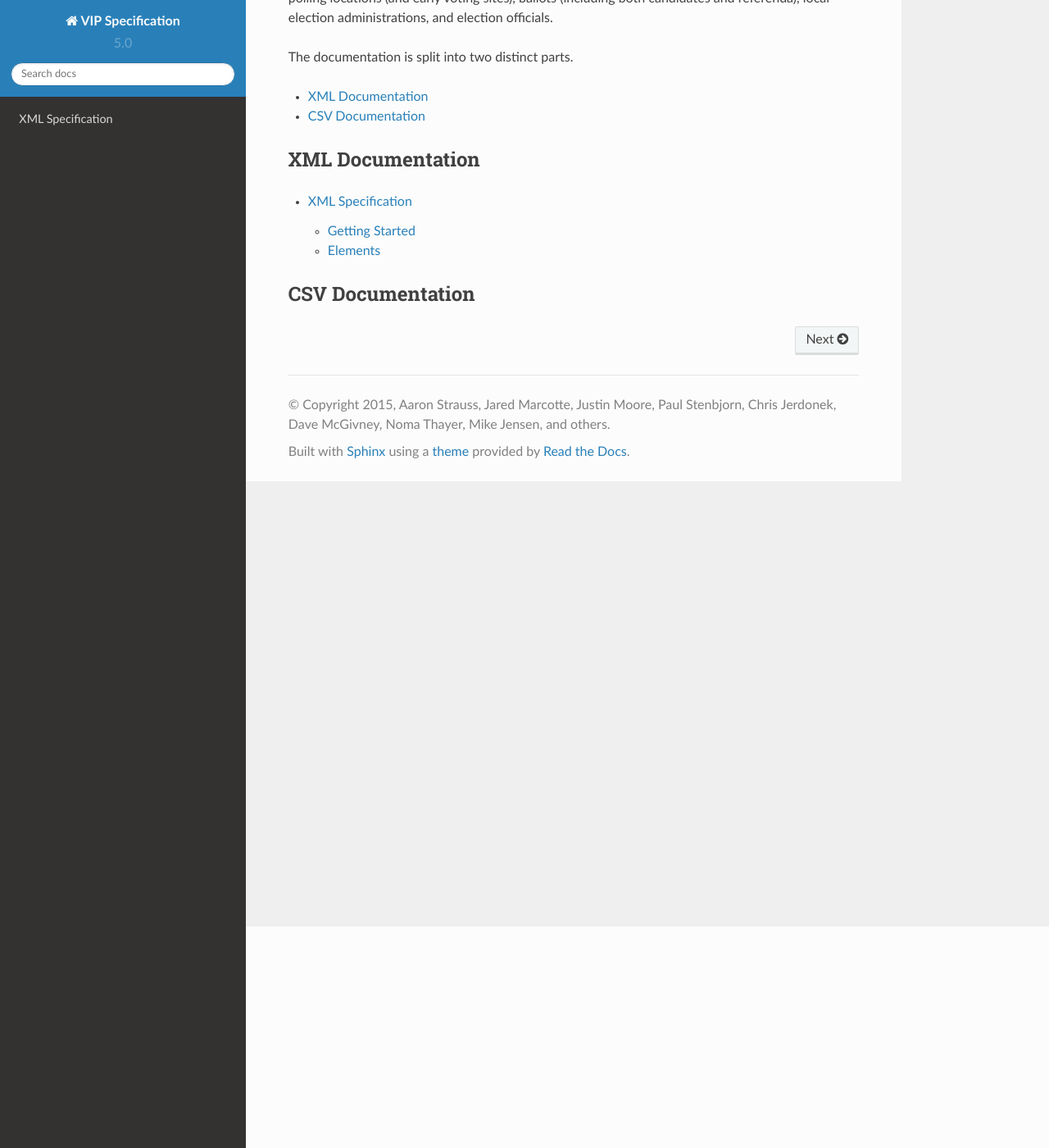
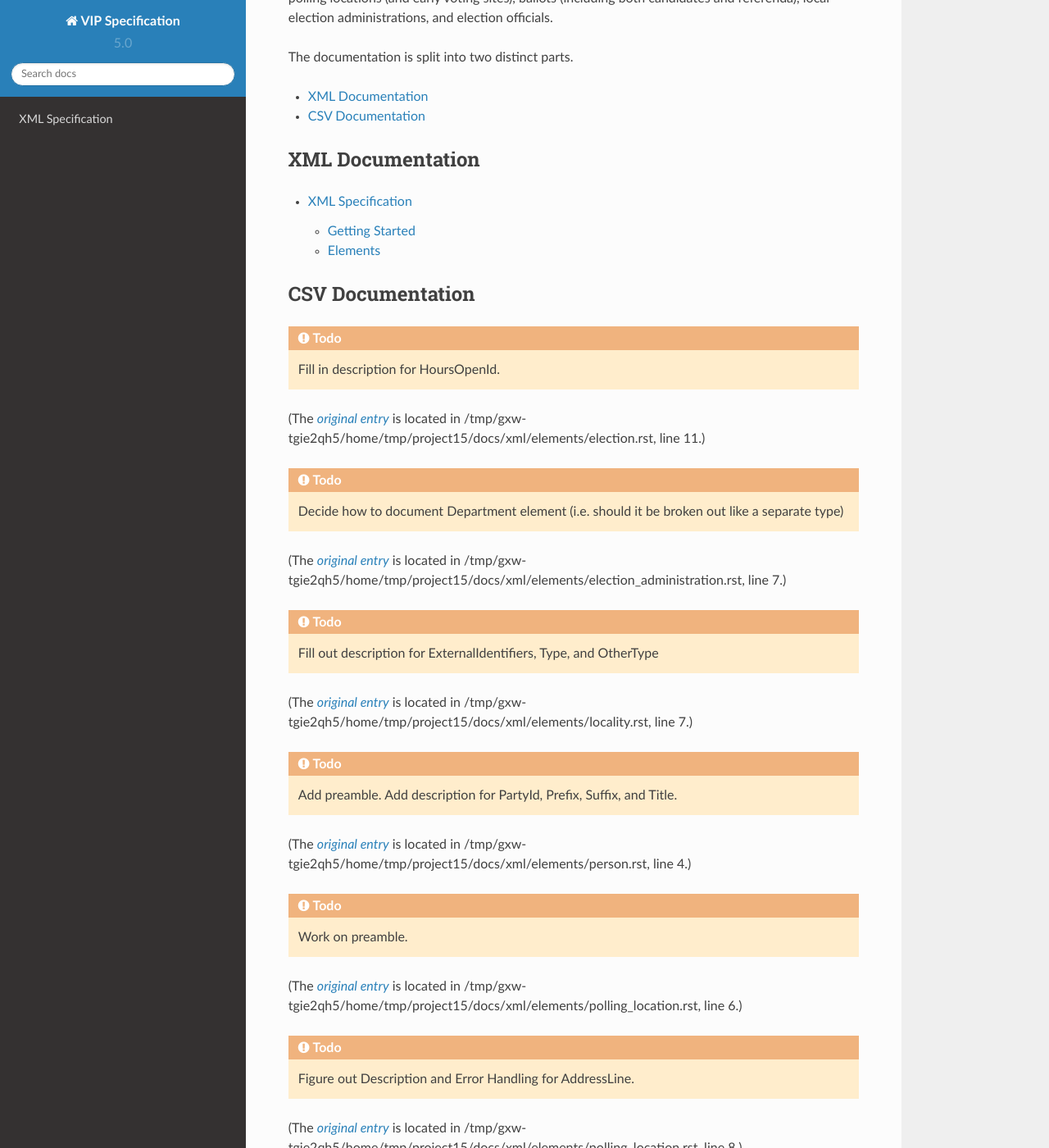
Before and after one commit to votinginfoproject/vip-specification, a Sphinx documentation site: the page built from docs/index.rst, in a window 1280 px wide and 1400 px high, scrolled down 270 px. Shown: the whole window at 82% size. Built offline with Sphinx 7.4.7 and the Read the Docs theme 2.0.0, drawn with Linux system fonts in a browser that asks for light colours; pages that are not in the unit, such as notebooks, are missing from menus; some of the changed lines change nothing that is shown; some of the changed text lies outside the part shown.

Commit message:
More content and some style changes. Added todos

```diff
--- a/docs/conf.py
+++ b/docs/conf.py
@@ -51,7 +51,8 @@
 # General information about the project.
 project = u'VIP Specification'
 copyright = u'2015, Aaron Strauss, Jared Marcotte, Justin Moore, Paul Stenbjorn, Chris Jerdonek, Dave McGivney, Noma Thayer, Mike Jensen, and others'
-author = u'Aaron Strauss, Jared Marcotte, Justin Moore, Paul Stenbjorn, Chris Jerdonek, Dave McGivney, Noma Thayer, Mike Jensen, and others'
+author = u'Voting Information Project'
+#author = u'Aaron Strauss, Jared Marcotte, Justin Moore, Paul Stenbjorn, Chris Jerdonek, Dave McGivney, Noma Thayer, Mike Jensen, and others'
 
 # The version info for the project you're documenting, acts as replacement for
 # |version| and |release|, also used in various other places throughout the
--- a/docs/index.rst
+++ b/docs/index.rst
@@ -58,3 +58,5 @@
    street_segment
    contest_result
    ballot_line_result
+
+.. todolist::
--- /dev/null
+++ b/docs/xml/elements/person.rst
@@ -0,0 +1,108 @@
+Person
+======
+
+.. todo::
+
+   Add preamble. Add description for PartyId, Prefix, Suffix, and Title.
+
++------------------+---------------------+-----------------+-----------------+---------------+
+|Tag               |Data                 |Optional/Required|Description      |Error          |
+|                  |Type                 |                 |                 |Handling       |
++==================+=====================+=================+=================+===============+
+|ContactInformation|ContactInformation   |Optional         |                 |               |
++------------------+---------------------+-----------------+-----------------+---------------+
+|DateOfBirth       |Date                 |Optional         |**DateOfBirth**  |If the         |
+|                  |                     |                 |represents the   |**DateOfBirth**|
+|                  |                     |                 |individual's     |is invalid or  |
+|                  |                     |                 |date of birth.   |not present,   |
+|                  |                     |                 |                 |the            |
+|                  |                     |                 |                 |implementation |
+|                  |                     |                 |                 |is required to |
+|                  |                     |                 |                 |ignore it.     |
++------------------+---------------------+-----------------+-----------------+---------------+
+|FirstName         |String               |Optional         |**FirstName**    |If the         |
+|                  |                     |                 |represents an    |**FirstName**  |
+|                  |                     |                 |individual's     |is invalid or  |
+|                  |                     |                 |first name.      |not present,   |
+|                  |                     |                 |                 |the            |
+|                  |                     |                 |                 |implementation |
+|                  |                     |                 |                 |is required to |
+|                  |                     |                 |                 |ignore it.     |
++------------------+---------------------+-----------------+-----------------+---------------+
+|LastName          |String               |Optional         |**LastName**     |If the         |
+|                  |                     |                 |represents an    |**LastName** is|
+|                  |                     |                 |individual's     |invalid or not |
+|                  |                     |                 |last name.       |present, the   |
+|                  |                     |                 |                 |implementation |
+|                  |                     |                 |                 |is required to |
+|                  |                     |                 |                 |ignore it.     |
++------------------+---------------------+-----------------+-----------------+---------------+
+|MiddleName        |String               |Optional;        |**MiddleName**   |If the         |
+|                  |                     |multiple allowed |represents any   |**LastName** is|
+|                  |                     |                 |number of names  |invalid or not |
+|                  |                     |                 |between an       |present, the   |
+|                  |                     |                 |individual's     |implementation |
+|                  |                     |                 |first and last   |is required to |
+|                  |                     |                 |names.           |ignore it.     |
++------------------+---------------------+-----------------+-----------------+---------------+
+|Nickname          |String               |Optional         |**Nickname**     |If the         |
+|                  |                     |                 |represents an    |**Nickname** is|
+|                  |                     |                 |individual's     |invalid or not |
+|                  |                     |                 |nickname.        |present, the   |
+|                  |                     |                 |                 |implementation |
+|                  |                     |                 |                 |is required to |
+|                  |                     |                 |                 |ignore it.     |
++------------------+---------------------+-----------------+-----------------+---------------+
+|PartyId           |IDREF                |Optional         |**PartyId**      |If the         |
+|                  |                     |                 |refers to the    |**PartyId** is |
+|                  |                     |                 |associated       |invalid or not |
+|                  |                     |                 |**Party**.       |present, the   |
+|                  |                     |                 |                 |implementation |
+|                  |                     |                 |                 |is required to |
+|                  |                     |                 |                 |ignore it.     |
++------------------+---------------------+-----------------+-----------------+---------------+
+|Prefix            |String               |Optional         |                 |               |
++------------------+---------------------+-----------------+-----------------+---------------+
+|Profession        |InternationalizedText|Optional         |**Profession**   |If the         |
+|                  |                     |                 |describes an     |**Profession** |
+|                  |                     |                 |individuals      |is invalid or  |
+|                  |                     |                 |profession.      |not present,   |
+|                  |                     |                 |                 |the            |
+|                  |                     |                 |                 |implementation |
+|                  |                     |                 |                 |is required to |
+|                  |                     |                 |                 |ignore it.     |
++------------------+---------------------+-----------------+-----------------+---------------+
+|Suffix            |String               |Optional         |                 |If the         |
+|                  |                     |                 |                 |**Suffix** is  |
+|                  |                     |                 |                 |invalid or not |
+|                  |                     |                 |                 |present, the   |
+|                  |                     |                 |                 |implementation |
+|                  |                     |                 |                 |is required to |
+|                  |                     |                 |                 |ignore it.     |
++------------------+---------------------+-----------------+-----------------+---------------+
+|Title             |InternationalizedText|Optional         |**Title**        |If the         |
+|                  |                     |                 |                 |**Title** is   |
+|                  |                     |                 |                 |invalid or not |
+|                  |                     |                 |                 |present, the   |
+|                  |                     |                 |                 |implementation |
+|                  |                     |                 |                 |is required to |
+|                  |                     |                 |                 |ignore it.     |
++------------------+---------------------+-----------------+-----------------+---------------+
+
+
+.. code-block:: xml
+   :linenos:
+
+   <Person id="per50001">
+      <ContactInformation identifier="ci60002">
+        <Email>rwashburne@albemarle.org</Email>
+	<Phone>4349724173</Phone>
+      </ContactInformation>
+      <FirstName>RICHARD</FirstName>
+      <LastName>WASHBURNE</LastName>
+      <MiddleName>J.</MiddleName>
+      <Nickname>JAKE</Nickname>
+      <Title>
+        <Text language="en">General Registrar Physical</Text>
+      </Title>
+   </Person>
--- /dev/null
+++ b/docs/xml/elements/polling_location.rst
@@ -0,0 +1,90 @@
+Polling Location
+================
+
+The Polling Location object represents a site where voters cast ballots.
+
+.. todo::
+   Work on preamble.
+.. todo::
+   Figure out Description and Error Handling for AddressLine.
+
++-------------+---------------------+-----------------+-----------------+-----------------+
+|Tag          |Data                 |Optional/Required|Description      |Error            |
+|             |Type                 |                 |                 |Handling         |
++-------------+---------------------+-----------------+-----------------+-----------------+
+|AddressLine  |String               |**Required**;    |                 |If               |
+|             |                     |multiple allowed |                 |**AddressLine**  |
+|             |                     |                 |                 |is invalid or    |
+|             |                     |                 |                 |not present,     |
+|             |                     |                 |                 |the              |
+|             |                     |                 |                 |implementation   |
+|             |                     |                 |                 |is required to   |
+|             |                     |                 |                 |ignore the       |
+|             |                     |                 |                 |PollingLocation  |
+|             |                     |                 |                 |element that     |
+|             |                     |                 |                 |contains it.     |
++-------------+---------------------+-----------------+-----------------+-----------------+
+|Directions   |InternationalizedText|Optional         |The              |If               |
+|             |                     |                 |**Directions**   |**Directions**   |
+|             |                     |                 |specify          |field is invalid |
+|             |                     |                 |further          |or not present,  |
+|             |                     |                 |instructions     |the              |
+|             |                     |                 |for locating     |implementation   |
+|             |                     |                 |the polling      |is required to   |
+|             |                     |                 |location.        |ignore it.       |
++-------------+---------------------+-----------------+-----------------+-----------------+
+|Hours        |InternationalizedText|Optional;        |The **Hours**    |If **Hours** is  |
+|             |                     |multiple allowed |field contains   |invalid or not   |
+|             |                     |                 |the hours (in    |present, the     |
+|             |                     |                 |local time) that |implementation   |
+|             |                     |                 |the polling      |is required to   |
+|             |                     |                 |location is open.|ignore it.       |
+|             |                     |                 |                 |                 |
+|             |                     |                 |                 |                 |
+|             |                     |                 |                 |                 |
+|             |                     |                 |                 |                 |
+|             |                     |                 |                 |                 |
+|             |                     |                 |                 |                 |
+|             |                     |                 |                 |                 |
++-------------+---------------------+-----------------+-----------------+-----------------+
+|HoursOpenId  |IDREF                |Optional;        |The              |If               |
+|             |                     |multiple allowed |**HoursOpenId**  |**HoursOpenId**  |
+|             |                     |                 |links to a       |is invalid or    |
+|             |                     |                 |schedule of dates|not present, the |
+|             |                     |                 |and hours during |implementation   |
+|             |                     |                 |which the polling|is required to   |
+|             |                     |                 |location is      |ignore it.       |
+|             |                     |                 |available.       |                 |
++-------------+---------------------+-----------------+-----------------+-----------------+
+|IsDropBox    |Boolean              |Optional         |**IsDropBox**    |If **IsDropBox** |
+|             |                     |                 |signifies if this|is invalid or    |
+|             |                     |                 |polling location |not present, the |
+|             |                     |                 |is a drop box.   |implementation   |
+|             |                     |                 |                 |is required to   |
+|             |                     |                 |                 |ignore it.       |
++-------------+---------------------+-----------------+-----------------+-----------------+
+|IsEarlyVoting|Boolean              |Optional         |**IsEarlyVoting**|If               |
+|             |                     |                 |signifies if this|**IsEarlyVoting**|
+|             |                     |                 |polling location |is invalid or not|
+|             |                     |                 |is an early vote |present, the     |
+|             |                     |                 |site.            |implementation is|
+|             |                     |                 |                 |required to      |
+|             |                     |                 |                 |ignore it.       |
++-------------+---------------------+-----------------+-----------------+-----------------+
+|PhotoUri     |anyURI               |Optional         |**PhotoUri**     |If **PhotoUri**  |
+|             |                     |                 |links to an image|is invalid or not|
+|             |                     |                 |of the polling   |present, the     |
+|             |                     |                 |location.        |implementation is|
+|             |                     |                 |                 |required to      |
+|             |                     |                 |                 |ignore it.       |
++-------------+---------------------+-----------------+-----------------+-----------------+
+
+.. code-block:: xml
+   :linenos:
+
+   <PollingLocation id="pl81191">
+      <AddressLine>ST ANNE'S-BELFIELD LWR SCHOOL - Convocation Ctr.</AddressLine>
+      <AddressLine>799 Faulconer Drive</AddressLine>
+      <AddressLine>Charlottesville, VA 22903</AddressLine>
+      <HoursOpenId>hours0001</HoursOpenId>
+   </PollingLocation>
--- a/docs/xml/index.rst
+++ b/docs/xml/index.rst
@@ -2,7 +2,9 @@
 =================
 
 * :ref:`getting-started`
-    * :ref:`naming-convention`
+
+  * :ref:`naming-convention`
+
 * :ref:`elements`
 
 .. _getting-started:
```
